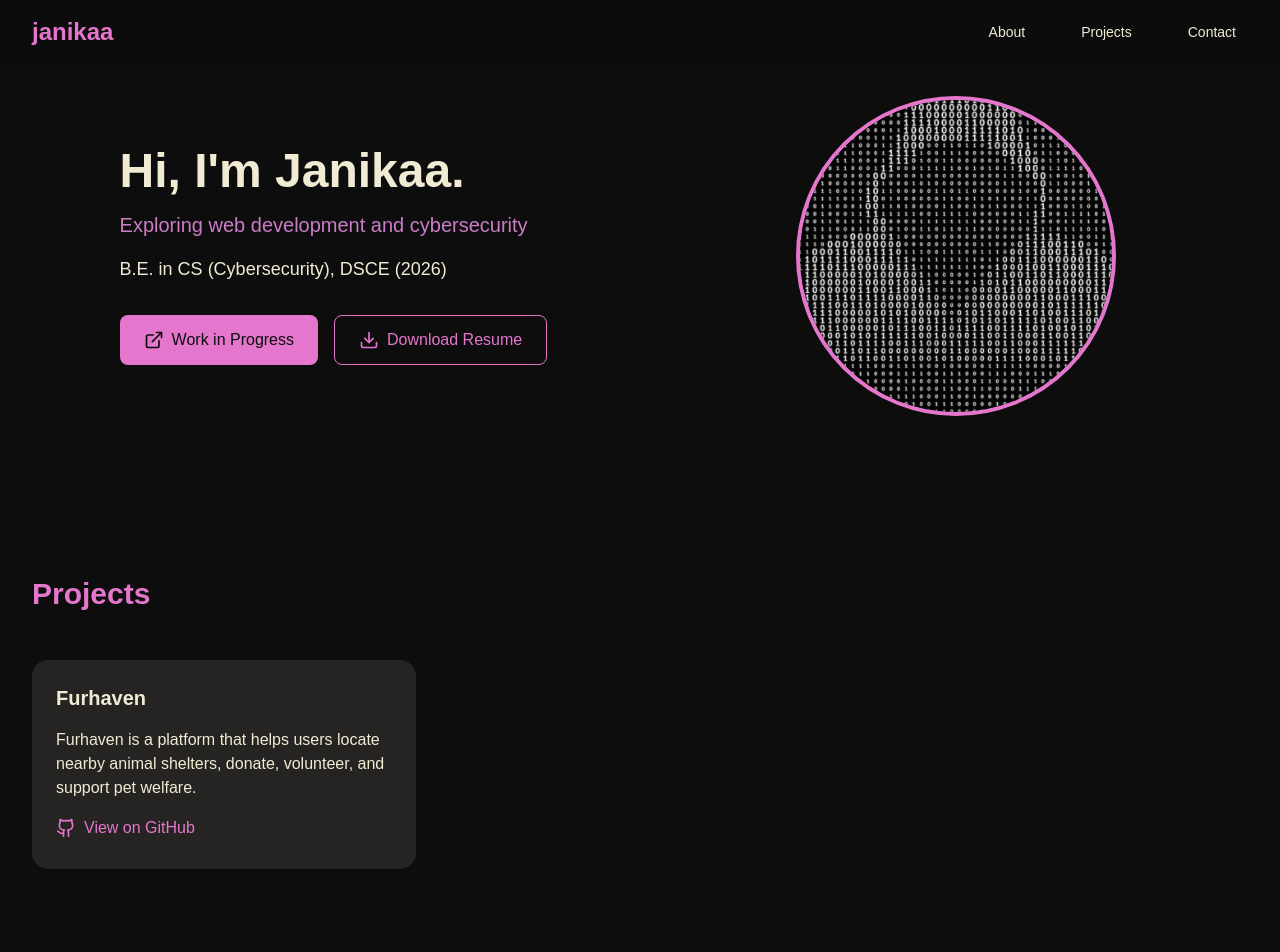
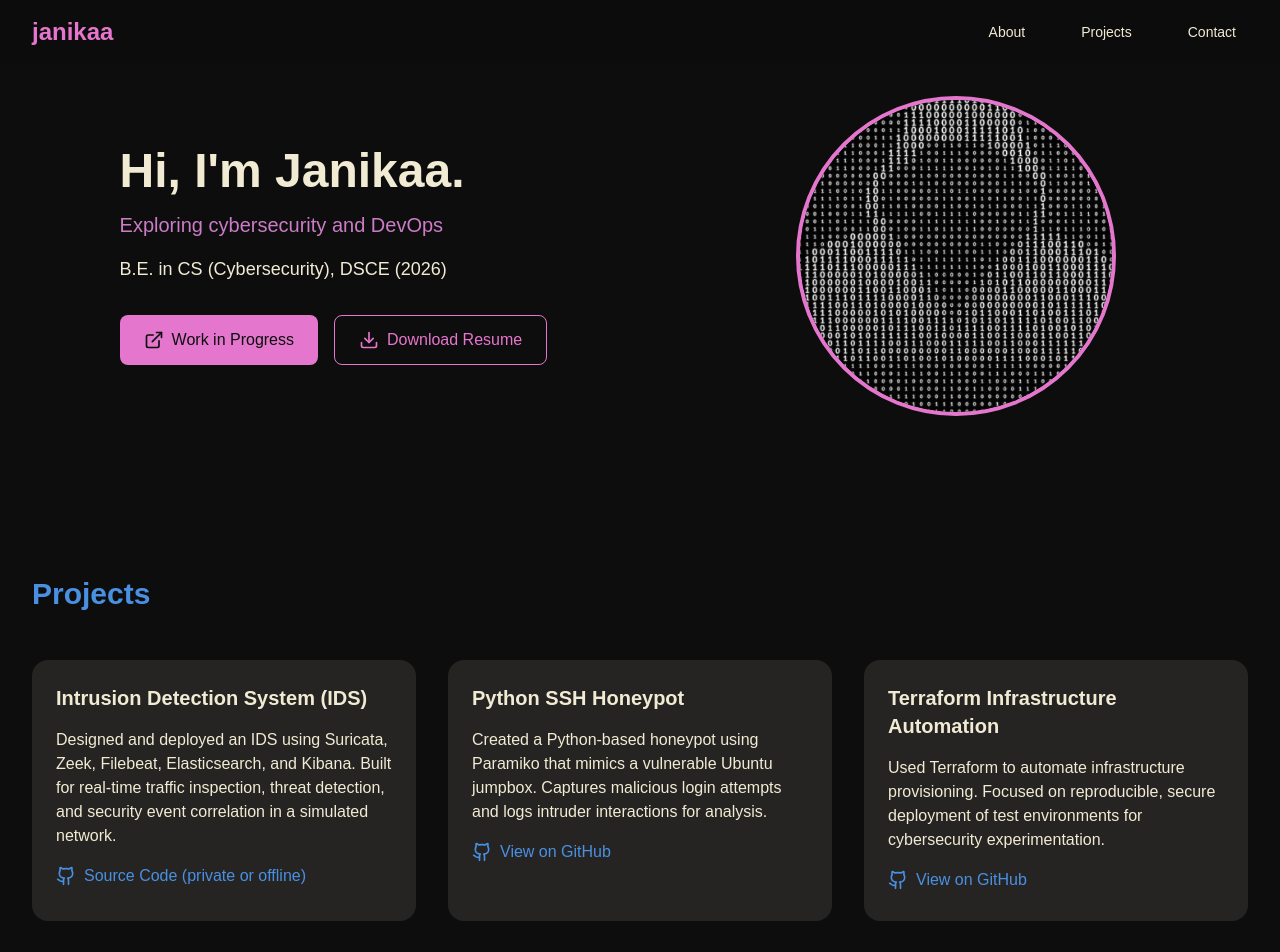
Before and after one commit to vishal-rathod-1/Portfolio, a React (Vite) app: page / in a window 1280 px wide. Shown: the top 952 px of the page. Built offline with nearby package versions, Linux system fonts and the light colour scheme.

Commit message:
Update App.tsx

```diff
--- a/src/App.tsx
+++ b/src/App.tsx
@@ -25,7 +25,7 @@ function App() {
       const url = window.URL.createObjectURL(blob);
       const link = document.createElement('a');
       link.href = url;
-      link.download = 'janikaa_resume.pdf';
+      link.download = 'vishal_resume.pdf';
       document.body.appendChild(link);
       link.click();
       document.body.removeChild(link);
@@ -39,9 +39,12 @@ function App() {
   }, []);
 
 const skills = [
-    'Python', 'C', 'Java', 'HTML', 'CSS', 'Javascript',
-    'Wireshark', 'BurpSuite', 'React', 'nmap', 'Metasploit', 'Figma'
+  'Python', 'HTML', 'CSS', 'JavaScript',
+  'Wireshark', 'BurpSuite', 'nmap', 'Metasploit',
+  'Suricata', 'Zeek', 'Elasticsearch', 'Kibana', 'Filebeat',
+  'Paramiko', 'Zsh', 'Cybersecurity'
 ];
+
 
   return (
     <div className="bg-[#0D0D0D] text-[#F1EBD4] min-h-screen">
@@ -77,7 +80,7 @@ function App() {
                 Hi, I'm Janikaa.
               </h2>
               <p className="text-xl font-medium mb-4 text-[#CB7CC7]">
-                Exploring web development and cybersecurity
+                Exploring cybersecurity and DevOps
               </p>
               <p className="mb-8 text-lg">
                 B.E. in CS (Cybersecurity), DSCE (2026)
@@ -124,25 +127,62 @@ function App() {
      {/* Projects Section */}
 <section id="projects" className="py-20 px-4 sm:px-6 lg:px-8">
   <div className="max-w-7xl mx-auto">
-          <h2 className="text-3xl font-display font-bold mb-12 text-[#E576CD]">Projects</h2>
+    <h2 className="text-3xl font-display font-bold mb-12 text-[#4A90E2]">Projects</h2>
     <div className="grid grid-cols-1 md:grid-cols-2 lg:grid-cols-3 gap-8">
+
+      {/* Intrusion Detection System (IDS) */}
       <div className="bg-[#F1EBD4]/10 rounded-2xl p-6 hover:transform hover:scale-105 transition-transform">
-              <h3 className="text-xl font-display font-bold mb-4">Furhaven</h3>
+        <h3 className="text-xl font-display font-bold mb-4">Intrusion Detection System (IDS)</h3>
         <p className="mb-4">
-                Furhaven is a platform that helps users locate nearby animal shelters,
-                donate, volunteer, and support pet welfare.
+          Designed and deployed an IDS using Suricata, Zeek, Filebeat, Elasticsearch, and Kibana.
+          Built for real-time traffic inspection, threat detection, and security event correlation in a simulated network.
         </p>
         <a
-                href="https://github.com/Janikaa17/FurHaven"
+          href="#"
           target="_blank"
           rel="noopener noreferrer"
-                className="inline-flex items-center text-[#E576CD] hover:text-[#CB7CC7] font-medium"
-                aria-label="View Furhaven project on GitHub"
+          className="inline-flex items-center text-[#4A90E2] hover:text-[#357ABD] font-medium"
+        >
+          <Github className="w-5 h-5 mr-2" />
+          Source Code (private or offline)
+        </a>
+      </div>
+
+      {/* SSH Honeypot with Python */}
+      <div className="bg-[#F1EBD4]/10 rounded-2xl p-6 hover:transform hover:scale-105 transition-transform">
+        <h3 className="text-xl font-display font-bold mb-4">Python SSH Honeypot</h3>
+        <p className="mb-4">
+          Created a Python-based honeypot using Paramiko that mimics a vulnerable Ubuntu jumpbox.
+          Captures malicious login attempts and logs intruder interactions for analysis.
+        </p>
+        <a
+          href="https://github.com/vishal-rathod-1/honeypot-trap"
+          target="_blank"
+          rel="noopener noreferrer"
+          className="inline-flex items-center text-[#4A90E2] hover:text-[#357ABD] font-medium"
         >
           <Github className="w-5 h-5 mr-2" />
           View on GitHub
         </a>
       </div>
+
+      {/* Terraform Automation */}
+      <div className="bg-[#F1EBD4]/10 rounded-2xl p-6 hover:transform hover:scale-105 transition-transform">
+        <h3 className="text-xl font-display font-bold mb-4">Terraform Infrastructure Automation</h3>
+        <p className="mb-4">
+          Used Terraform to automate infrastructure provisioning. Focused on reproducible, secure deployment of test environments for cybersecurity experimentation.
+        </p>
+        <a
+          href="https://github.com/vishal-rathod-1/Terraform"
+          target="_blank"
+          rel="noopener noreferrer"
+          className="inline-flex items-center text-[#4A90E2] hover:text-[#357ABD] font-medium"
+        >
+          <Github className="w-5 h-5 mr-2" />
+          View on GitHub
+        </a>
+      </div>
+
     </div>
   </div>
 </section>
```
Lines whose indentation alone changed are shown as unchanged.
